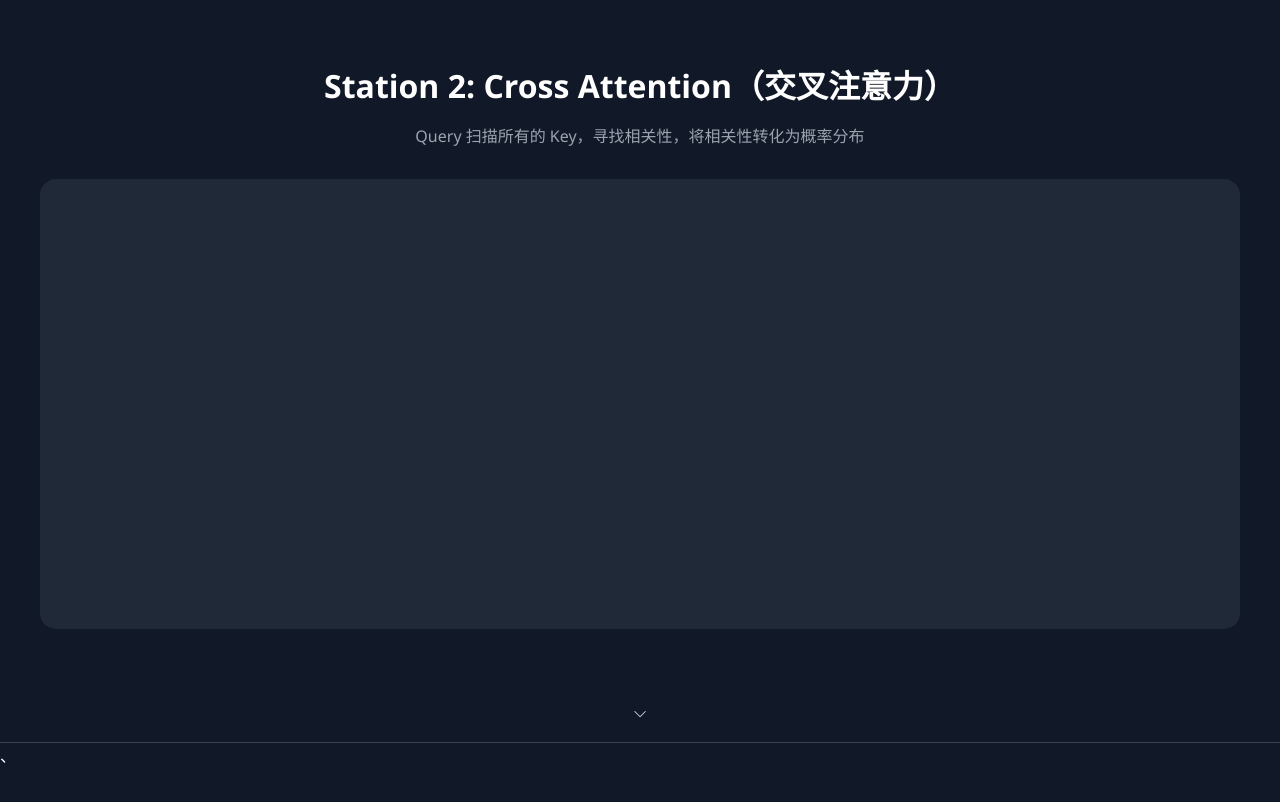
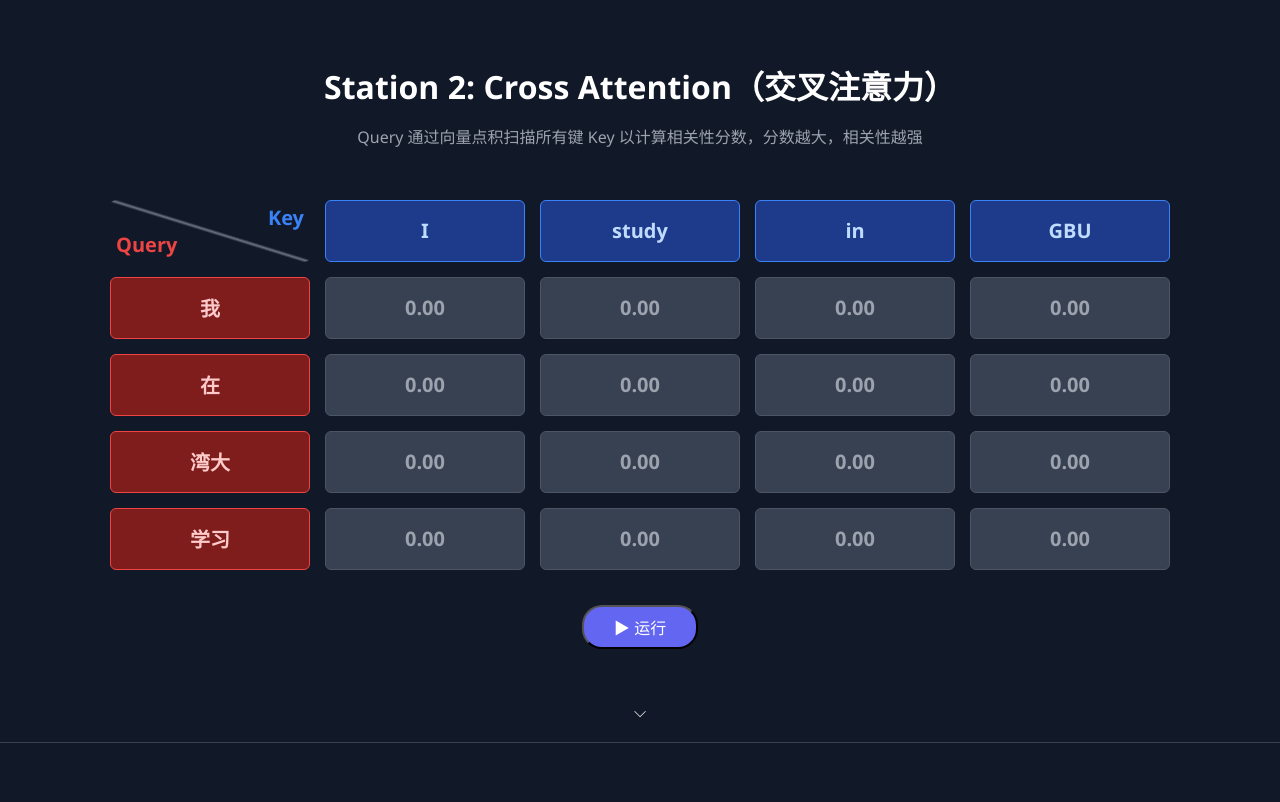
Before and after one commit to Ranger-Liang/Dynamic-Demonstrate-of-Transformer, a plain HTML site: page index.html in a window 1280 px wide. Shown: the part 1660-2462 px from the top of the page. Drawn offline with nearby package versions, Linux system fonts and the light colour scheme.

Commit message:
station2

```diff
--- a/index.html
+++ b/index.html
@@ -20,18 +20,22 @@
     <section id="header" class="station">
         <div class="content-wrapper">
             <h1>Dynamic Demonstrate of Transformer</h1>
-            <h2>Transformer架构的动态展示</h2>
+            <h2>Transformer 架构的动态展示</h2>
             <br>
 
             <p class="desc">
-                2017年，谷歌团队的革命性论文 <b><i><a href="https://proceedings.neurips.cc/paper_files/paper/2017/file/3f5ee243547dee91fbd053c1c4a845aa-Paper.pdf" target="_blank">Attention Is All You Need</a></i></b> 提出了 <b>Transformer</b> 架构。
-                它不仅彻底改变了自然语言处理（NLP）领域，更成为当代AI领域的核心基石，驱动着 ChatGPT、DeepSeek、Sora 等所有大模型的运行。
+                2017年，Google团队发表了革命性论文 <b><i><a href="https://proceedings.neurips.cc/paper_files/paper/2017/file/3f5ee243547dee91fbd053c1c4a845aa-Paper.pdf" target="_blank">Attention Is All You Need</a></i></b> ，
+                提出了 <b>Transformer</b> 架构。
+                它不仅彻底颠覆了自然语言处理（NLP）领域，更成为了当代 AI 领域的基石，驱动着 ChatGPT、DeepSeek、Sora 等所有顶级大模型的运行。
             </p>
             <p class="desc">
-                本项目将打破算法的“黑盒”，以机器翻译为例，摒弃枯燥复杂的数学公式，
-                通过全流程动态可视化，零门槛、直观地为您呈现 Transformer 的内部工作机制，助您深度理解 AI 的核心引擎。
+                本项目致力于打破算法的“黑盒”，以机器翻译这一经典应用为例，摒弃枯燥复杂的数学公式。
+                我们将通过全流程动态可视化，直观地为您呈现 Transformer 的工作机制，
+                助您深入理解这一 AI 的核心引擎，并亲身感受注意力机制 (Attention) 的巨大魅力。
             </p>
         </div>
+
+
 
         <div class="scroll-down-indicator">
             <span>⌵</span>
@@ -44,7 +48,9 @@
     <section id="station-1" class="station">
         <div class="content-wrapper">
             <h2>Station 1: Linear Projections（线性投影）</h2>
-            <p class="desc">将文字（token）转化为 Query, Key, Value 向量</p>
+            <p class="desc">通过投影矩阵，将文字 (tokens) 转化为向量 (tensors) ：
+                中文(Target)转化为 <span style="color: #ef4444">Query</span>，
+                英文(Source)转化为 <span style="color: #3b82f6">Key</span> 和 <span style="color: #10b981">Value</p>
             <div id="container-1" class="viz-container">
 
                 <!-- Row 1: Query (红) -->
@@ -53,7 +59,7 @@
                     <div class="input-group" id="s1-in-q"></div>
                     <div class="gate">W_Q</div>
                     <div class="output-group" id="s1-out-q" ></div>
-                    <span class="vector">Query（查询）</span>
+                    <span class="vector">Query</span>
                 </div>
 
                 <!-- Row 2: Key (蓝) -->
@@ -62,7 +68,7 @@
                     <div class="input-group" id="s1-in-k"></div>
                     <div class="gate">W_K</div>
                     <div class="output-group" id="s1-out-k"></div>
-                    <span class="vector">Key（键）</span>
+                    <span class="vector">Key</span>
                 </div>
 
                 <!-- Row 3: Value (绿) -->
@@ -71,7 +77,7 @@
                     <div class="input-group" id="s1-in-v"></div>
                     <div class="gate">W_V</div>
                     <div class="output-group" id="s1-out-v"></div>
-                    <span class="vector">Value（值）</span>
+                    <span class="vector">Value</span>
                 </div>
             </div>
 
@@ -89,15 +95,20 @@
     <section id="station-2" class="station">
         <div class="content-wrapper">
             <h2>Station 2: Cross Attention（交叉注意力）</h2>
-            <p class="desc">Query 扫描所有的 Key，寻找相关性，将相关性转化为概率分布</p>
-            <div id="container-2" class="viz-container"></div>
+            <p class="desc">Query 通过向量点积扫描所有键 Key 以计算相关性分数，分数越大，相关性越强</p>
+            <div id="container-2"></div>
+
+            <button onclick="playStation2()">▶ 运行</button>
         </div>
         <div class="scroll-down-indicator">
             <span>⌵</span>
         </div>
     </section>
 
-、
+
+
+
+
     <section id="station-3" class="station">
         <div class="content-wrapper">
             <h2>Station 3: Multiply with Value & Output（加权与输出）</h2>
--- a/js/data.js
+++ b/js/data.js
@@ -31,10 +31,10 @@ const TransformerData = {
         },
 
         attention: {
-            bg: "#fbbf24",
-            border: "#f59e0b",
+            bg: "#f0ac00ff",
+            border: "#301f01ff",
             text: "#78350f",
-            glow: "rgba(251, 191, 36, 0.6)"
+            glow: "rgba(251, 190, 36, 0.74)"
         },
 
         input: {
--- a/js/main.js
+++ b/js/main.js
@@ -1,6 +1,9 @@
 document.addEventListener("DOMContentLoaded", () => {
-    // 页面加载完毕，开始从 data.js 读取数据并生成方块
+    init();
+});
+
+function init(){
     initStation1();
-
-    // 将来你还会有 initStation2(), initStation3()...
-});
+    initStation2();
+    initStation3();
+};
--- a/js/station1.js
+++ b/js/station1.js
@@ -1,18 +1,18 @@
 function initStation1() {
 
-    const cnWords = TransformerData.text.target;
-    const enWords = TransformerData.text.source;
+    const cn = TransformerData.text.target;
+    const en = TransformerData.text.source;
 
 
-    renderBoxes("s1-in-q", cnWords, "input");
-    renderBoxes("s1-out-q", cnWords, "q");
+    renderBoxes("s1-in-q", cn, "input");
+    renderBoxes("s1-out-q", cn, "q");
 
 
-    renderBoxes("s1-in-k", enWords, "input");
-    renderBoxes("s1-out-k", enWords, "k");
+    renderBoxes("s1-in-k", en, "input");
+    renderBoxes("s1-out-k", en, "k");
 
-    renderBoxes("s1-in-v", enWords, "input");
-    renderBoxes("s1-out-v", enWords, "v");
+    renderBoxes("s1-in-v", en, "input");
+    renderBoxes("s1-out-v", en, "v");
 }
 
 
@@ -73,7 +73,7 @@ function playStation1() {
     tl.to("#s1-out-q, #s1-out-k, #s1-out-v", { opacity: 1, duration: 0.1 }, "<");
 
     tl.to("#s1-out-q, #s1-out-k, #s1-out-v", {
-        x: 200,
+        x: 180,
         duration: 1,
         ease: "back.out(1.5)"
     });
--- a/js/station2.js
+++ b/js/station2.js
@@ -0,0 +1,101 @@
+function initStation2() {
+    const container = document.getElementById("container-2");
+
+    const targets = TransformerData.text.target;
+    const sources = TransformerData.text.source;
+
+
+    container.style.gridTemplateColumns = `200px repeat(${sources.length}, 200px)`;
+    container.className = "matrix";
+
+    const corner = document.createElement("div");
+    corner.className = "cell corner-header";
+    corner.innerHTML = '<span class="corner-txt c-key">Key</span><span class="corner-txt c-query">Query</span>';
+    container.appendChild(corner);
+
+    sources.forEach(word => {
+        const div = document.createElement("div");
+        div.innerText = word;
+        div.className = "cell header-col";
+        div.style.backgroundColor = TransformerData.colors.k.bg;
+        div.style.color = TransformerData.colors.k.text;
+        div.style.border = `1px solid ${TransformerData.colors.k.border}`;
+        container.appendChild(div);
+    });
+
+
+    targets.forEach((tWord, rowIdx) => {
+
+        const rowHeader = document.createElement("div");
+        rowHeader.innerText = tWord;
+        rowHeader.className = "cell header-row";
+
+        rowHeader.style.backgroundColor = TransformerData.colors.q.bg;
+        rowHeader.style.color = TransformerData.colors.q.text;
+        rowHeader.style.border = `1px solid ${TransformerData.colors.q.border}`;
+        container.appendChild(rowHeader);
+
+
+        sources.forEach((sWord, colIdx) => {
+            const cell = document.createElement("div");
+            cell.innerText = "0.00";
+
+            cell.id = `c-${rowIdx}-${colIdx}`;
+
+            cell.className = "cell grid-cell";
+            container.appendChild(cell);
+        });
+    });
+}
+
+
+function playStation2() {
+    const tl = gsap.timeline();
+    const status = document.getElementById("s2-status");
+
+
+    const dataKeys = [
+        "wo_probs", "zai_probs", "wanda_probs", "xuexi_probs"
+    ];
+
+
+    tl.to(".grid-cell", { scale: 0.8, backgroundColor: "#374151", color: "#9ca3af", duration: 0.3 });
+
+
+    dataKeys.forEach((key, rowIdx) => {
+
+        const probArray = TransformerData.logic[key];
+
+        if (probArray) {
+            probArray.forEach((val, colIdx) => {
+
+                const cellId = `#c-${rowIdx}-${colIdx}`;
+
+                const targetBg = val > 0.2 ? "rgba(251, 191, 36, 0.2)" : "#374151";
+                const targetScale = val > 0.5 ? 1.1 : 1;
+
+                tl.to(cellId, {
+                    innerText: val.toFixed(2),
+                    backgroundColor: targetBg,
+                    scale: targetScale,
+                    duration: 0.5
+                }, "<0.05");
+            });
+        }
+    });
+
+
+    const lastRowIdx = dataKeys.length - 1;
+
+
+    tl.to(targetCellId, {
+        backgroundColor: TransformerData.colors.highlight.bg,
+        color: TransformerData.colors.highlight.text,
+        borderColor: TransformerData.colors.highlight.border,
+        boxShadow: `0 0 20px ${TransformerData.colors.highlight.glow}`,
+        scale: 1.3,
+        fontWeight: "bold",
+        duration: 0.5
+    }, "focus+=0.5");
+
+}
--- a/style.css
+++ b/style.css
@@ -69,10 +69,10 @@ footer{ color: #9ca3af;}
 .row-label{
             width: 100px;
             color: #9ca3af;
-            font-size: 14px;
+            font-size: 16px;
             text-align: left;
             margin-right: auto;
-            margin-left: 20px;
+            margin-left: 40px;
             font-weight: bold;
         }
 
@@ -106,10 +106,10 @@ footer{ color: #9ca3af;}
 .vector{
         width: 100px;
         color: #9ca3af;
-        font-size: 14px;
+        font-size: 16x;
         text-align: right;
         margin-left: auto;
-        margin-right: 20px;
+        margin-right: 40px;
         font-weight: bold;
     }
 
@@ -132,15 +132,80 @@ footer{ color: #9ca3af;}
 }
 
 .box {
-        width: 50px;
+    width: 70px;
     height: 50px;
     border-radius: 8px;
     display: flex;
     align-items: center;
     justify-content: center;
     font-weight: bold;
-        font-size: 16px;
+    font-size: 20px;
     margin-right: 10px;
     position: relative;
     box-shadow: 0 4px 6px rgba(0,0,0,0.3);
 }
+
+
+.cell {
+    display: flex;
+    align-items: center;
+    justify-content: center;
+    border-radius: 6px;
+    font-weight: bold;
+    font-size: 20px;
+    transition: all 0.3s ease;
+}
+
+.header-col {
+    height: 60px;
+}
+
+
+.header-row {
+    height: 60px;
+}
+
+.grid-cell {
+    background-color: #374151;
+    color: #9ca3af;
+    border: 1px solid #4b5563;
+}
+
+.matrix {
+    display: flex;
+    justify-content: center;
+    gap: 50px;
+}
+
+#container-2 {
+    display: grid;
+    gap: 15px;
+    padding: 20px;
+    align-content: center;
+}
+
+
+.corner-header {
+    position: relative;
+    background: linear-gradient(to bottom left, transparent 48%, #6b7280 50%, transparent 52%);
+}
+
+
+.corner-txt {
+    position: absolute;
+    font-size: 20px;
+    font-weight: bold;
+}
+
+.c-key {
+    top: 4px;
+    right: 6px;
+    color: #3b82f6;
+}
+
+
+.c-query {
+    bottom: 4px;
+    left: 6px;
+    color: #ef4444;
+}
```
Lines whose indentation alone changed are shown as unchanged.
